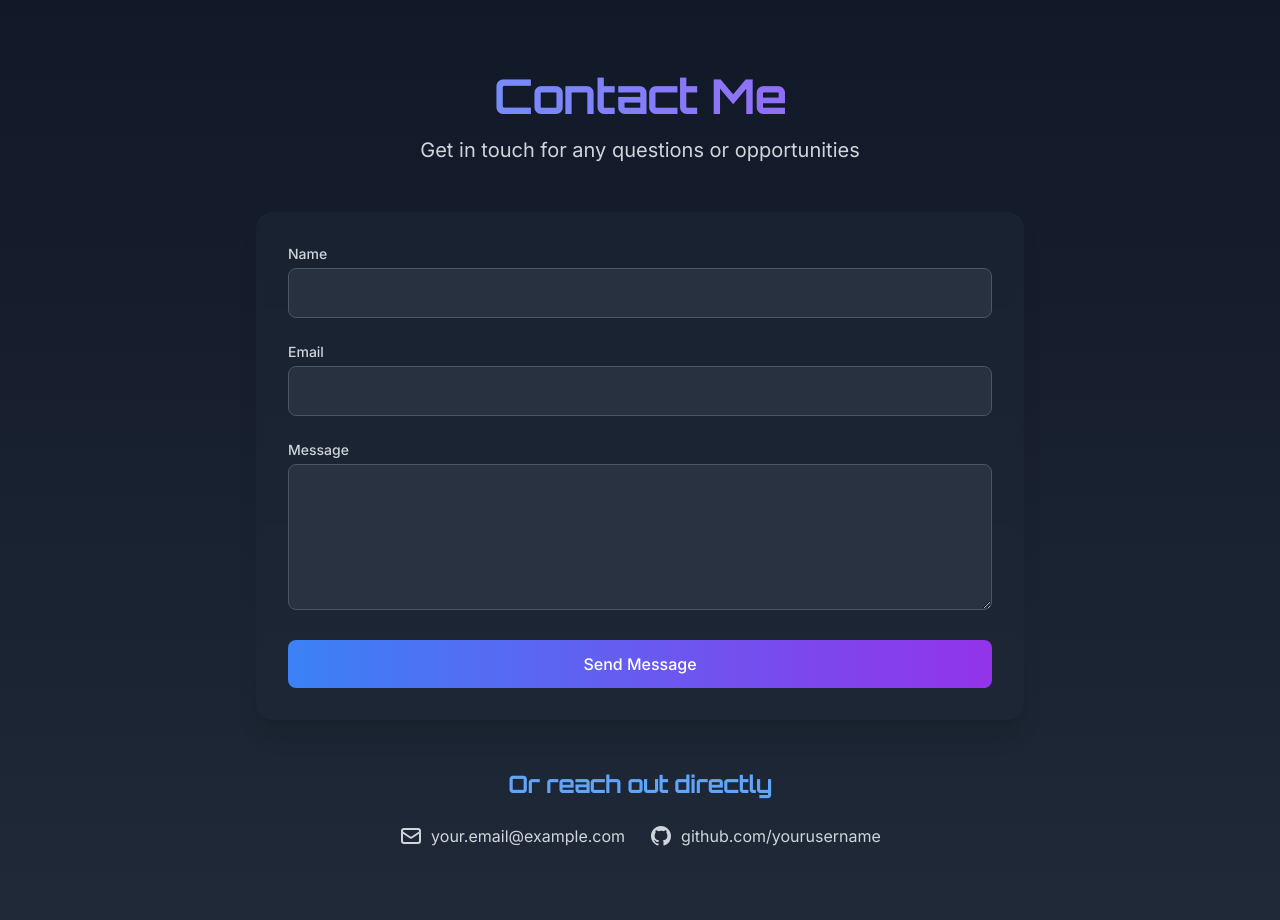
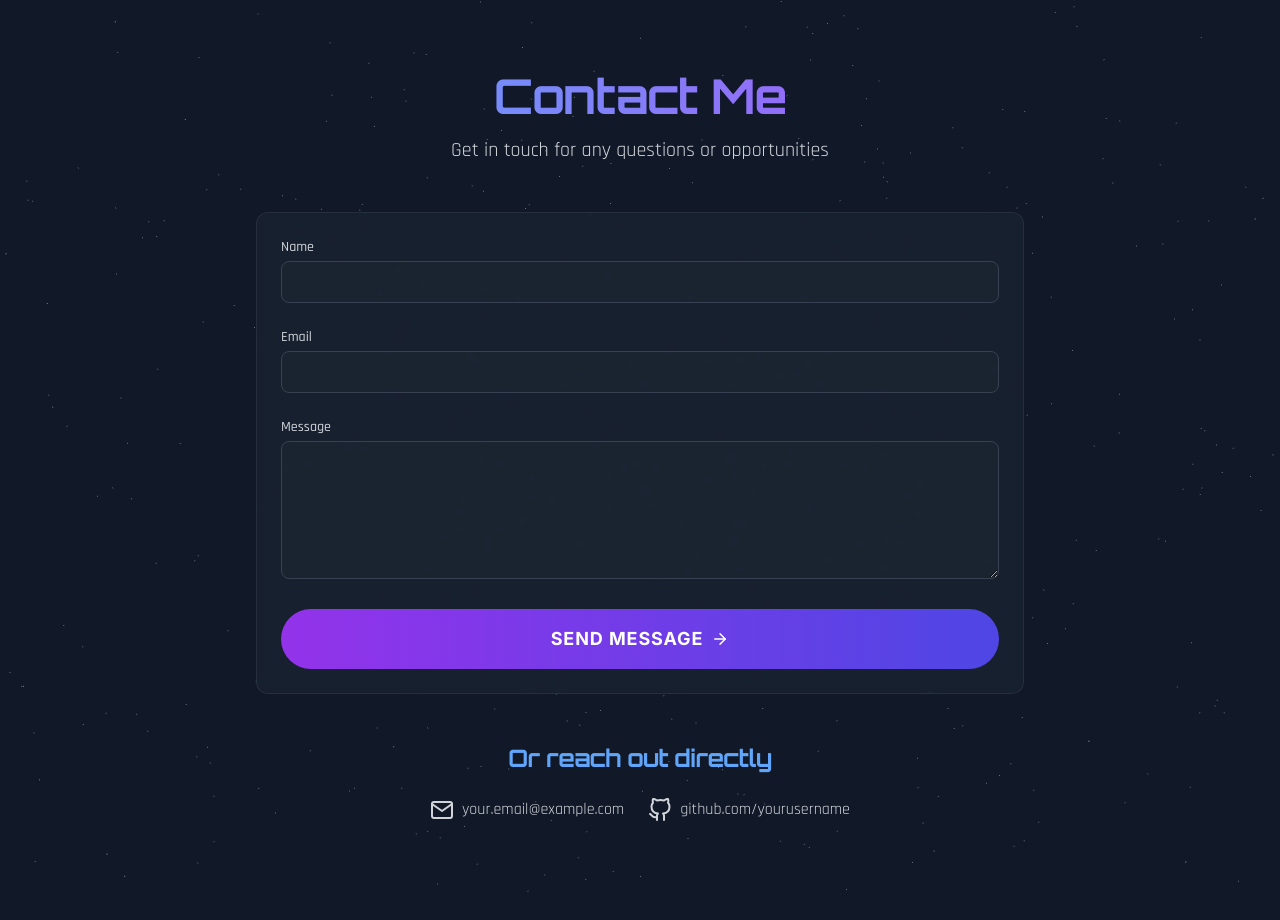
Before and after one commit to artasyaskar/universe-of-me, a React (Vite) app: page /contact in a window 1280 px wide. After the commit the page ends 894 px from the top, so only its background shows below. Built offline with nearby package versions, Linux system fonts and the light colour scheme; no server answers; the database is empty.

Commit message:
Update Contact.tsx

```diff
--- a/src/pages/Contact.tsx
+++ b/src/pages/Contact.tsx
@@ -1,5 +1,9 @@
 import React, { useState } from 'react';
 import { motion } from 'framer-motion';
+import { Canvas } from '@react-three/fiber';
+import StarSystem from '../components/StarSystem';
+import CtaButton from '../components/CtaButton';
+import { FiMail, FiGithub } from 'react-icons/fi';
 
 const Contact: React.FC = () => {
   const [formData, setFormData] = useState({
@@ -24,29 +28,57 @@ const Contact: React.FC = () => {
     setFormData({ name: '', email: '', message: '' });
   };
 
+  const containerVariants = {
+    hidden: { opacity: 0 },
+    visible: {
+      opacity: 1,
+      transition: {
+        staggerChildren: 0.2,
+      },
+    },
+  };
+
+  const itemVariants = {
+    hidden: { opacity: 0, y: 20 },
+    visible: {
+      opacity: 1,
+      y: 0,
+      transition: {
+        duration: 0.5,
+      },
+    },
+  };
+
   return (
-    <div className="min-h-screen bg-gradient-to-b from-gray-900 to-gray-800 text-white p-6">
-      <div className="max-w-3xl mx-auto py-12">
+    <div className="relative min-h-screen bg-gray-900 text-white p-6 overflow-hidden">
+      <div className="absolute inset-0 z-0">
+        <Canvas>
+          <ambientLight intensity={0.5} />
+          <StarSystem />
+        </Canvas>
+      </div>
+      <div className="relative z-10 max-w-3xl mx-auto py-12">
         <motion.div
-          initial={{ opacity: 0, y: 20 }}
-          animate={{ opacity: 1, y: 0 }}
+          variants={containerVariants}
+          initial="hidden"
+          animate="visible"
           className="text-center mb-12"
         >
-          <h1 className="text-5xl font-bold mb-4 bg-clip-text text-transparent bg-gradient-to-r from-blue-400 to-purple-500">
+          <motion.h1
+            variants={itemVariants}
+            className="text-5xl font-bold font-orbitron mb-4 bg-clip-text text-transparent bg-gradient-to-r from-blue-400 to-purple-500"
+          >
             Contact Me
-          </h1>
-          <p className="text-xl text-gray-300">Get in touch for any questions or opportunities</p>
+          </motion.h1>
+          <motion.p variants={itemVariants} className="text-xl text-gray-300 font-rajdhani">
+            Get in touch for any questions or opportunities
+          </motion.p>
         </motion.div>
 
-        <motion.div
-          initial={{ opacity: 0, y: 20 }}
-          animate={{ opacity: 1, y: 0 }}
-          transition={{ delay: 0.2 }}
-          className="bg-gray-800/50 backdrop-blur-sm rounded-2xl p-8 shadow-xl"
-        >
+        <motion.div variants={itemVariants} className="card">
           <form onSubmit={handleSubmit} className="space-y-6">
             <div>
-              <label htmlFor="name" className="block text-sm font-medium text-gray-300 mb-1">
+              <label htmlFor="name" className="block text-sm font-medium text-gray-300 mb-1 font-rajdhani">
                 Name
               </label>
               <input
@@ -55,13 +87,13 @@ const Contact: React.FC = () => {
                 name="name"
                 value={formData.name}
                 onChange={handleChange}
-                className="w-full px-4 py-3 bg-gray-700/50 border border-gray-600 rounded-lg focus:ring-2 focus:ring-blue-500 focus:border-transparent"
+                className="input-field"
                 required
               />
             </div>
 
             <div>
-              <label htmlFor="email" className="block text-sm font-medium text-gray-300 mb-1">
+              <label htmlFor="email" className="block text-sm font-medium text-gray-300 mb-1 font-rajdhani">
                 Email
               </label>
               <input
@@ -70,13 +102,13 @@ const Contact: React.FC = () => {
                 name="email"
                 value={formData.email}
                 onChange={handleChange}
-                className="w-full px-4 py-3 bg-gray-700/50 border border-gray-600 rounded-lg focus:ring-2 focus:ring-blue-500 focus:border-transparent"
+                className="input-field"
                 required
               />
             </div>
 
             <div>
-              <label htmlFor="message" className="block text-sm font-medium text-gray-300 mb-1">
+              <label htmlFor="message" className="block text-sm font-medium text-gray-300 mb-1 font-rajdhani">
                 Message
               </label>
               <textarea
@@ -85,46 +117,34 @@ const Contact: React.FC = () => {
                 rows={5}
                 value={formData.message}
                 onChange={handleChange}
-                className="w-full px-4 py-3 bg-gray-700/50 border border-gray-600 rounded-lg focus:ring-2 focus:ring-blue-500 focus:border-transparent"
+                className="input-field"
                 required
               />
             </div>
 
-            <button
-              type="submit"
-              className="w-full bg-gradient-to-r from-blue-500 to-purple-600 text-white py-3 px-6 rounded-lg font-medium hover:opacity-90 transition-opacity"
-            >
+            <CtaButton type="submit" variant="primary" className="w-full">
               Send Message
-            </button>
+            </CtaButton>
           </form>
         </motion.div>
 
-        <motion.div
-          initial={{ opacity: 0, y: 20 }}
-          animate={{ opacity: 1, y: 0 }}
-          transition={{ delay: 0.4 }}
-          className="mt-12 text-center"
-        >
-          <h2 className="text-2xl font-semibold mb-6 text-blue-400">Or reach out directly</h2>
+        <motion.div variants={itemVariants} className="mt-12 text-center">
+          <h2 className="text-2xl font-semibold font-orbitron mb-6 text-blue-400">Or reach out directly</h2>
           <div className="flex flex-wrap justify-center gap-6">
             <a
               href="mailto:your.email@example.com"
-              className="flex items-center text-gray-300 hover:text-white transition-colors"
+              className="flex items-center text-gray-300 hover:text-white transition-colors font-rajdhani"
             >
-              <svg className="w-6 h-6 mr-2" fill="none" stroke="currentColor" viewBox="0 0 24 24">
-                <path strokeLinecap="round" strokeLinejoin="round" strokeWidth={2} d="M3 8l7.89 5.26a2 2 0 002.22 0L21 8M5 19h14a2 2 0 002-2V7a2 2 0 00-2-2H5a2 2 0 00-2 2v10a2 2 0 002 2z" />
-              </svg>
+              <FiMail className="w-6 h-6 mr-2" />
               your.email@example.com
             </a>
             <a
               href="https://github.com/yourusername"
               target="_blank"
               rel="noopener noreferrer"
-              className="flex items-center text-gray-300 hover:text-white transition-colors"
+              className="flex items-center text-gray-300 hover:text-white transition-colors font-rajdhani"
             >
-              <svg className="w-6 h-6 mr-2" fill="currentColor" viewBox="0 0 24 24">
-                <path fillRule="evenodd" clipRule="evenodd" d="M12 2C6.477 2 2 6.484 2 12.017c0 4.425 2.865 8.18 6.839 9.504.5.092.682-.217.682-.483 0-.237-.008-.868-.013-1.703-2.782.603-3.369-1.343-3.369-1.343-.454-1.158-1.11-1.466-1.11-1.466-.908-.62.069-.608.069-.608 1.003.07 1.531 1.032 1.531 1.032.892 1.53 2.341 1.088 2.91.832.092-.647.35-1.088.636-1.338-2.22-.253-4.555-1.113-4.555-4.951 0-1.093.39-1.988 1.029-2.688-.103-.253-.446-1.272.098-2.65 0 0 .84-.27 2.75 1.026A9.564 9.564 0 0112 6.844c.85.004 1.705.115 2.504.337 1.909-1.296 2.747-1.027 2.747-1.027.546 1.379.202 2.398.1 2.65.64.7 1.028 1.595 1.028 2.688 0 3.848-2.339 4.695-4.566 4.943.359.309.678.919.678 1.852 0 1.336-.012 2.415-.012 2.743 0 .267.18.578.688.48A10.019 10.019 0 0022 12.017C22 6.484 17.522 2 12 2z" />
-              </svg>
+              <FiGithub className="w-6 h-6 mr-2" />
               github.com/yourusername
             </a>
           </div>
```
